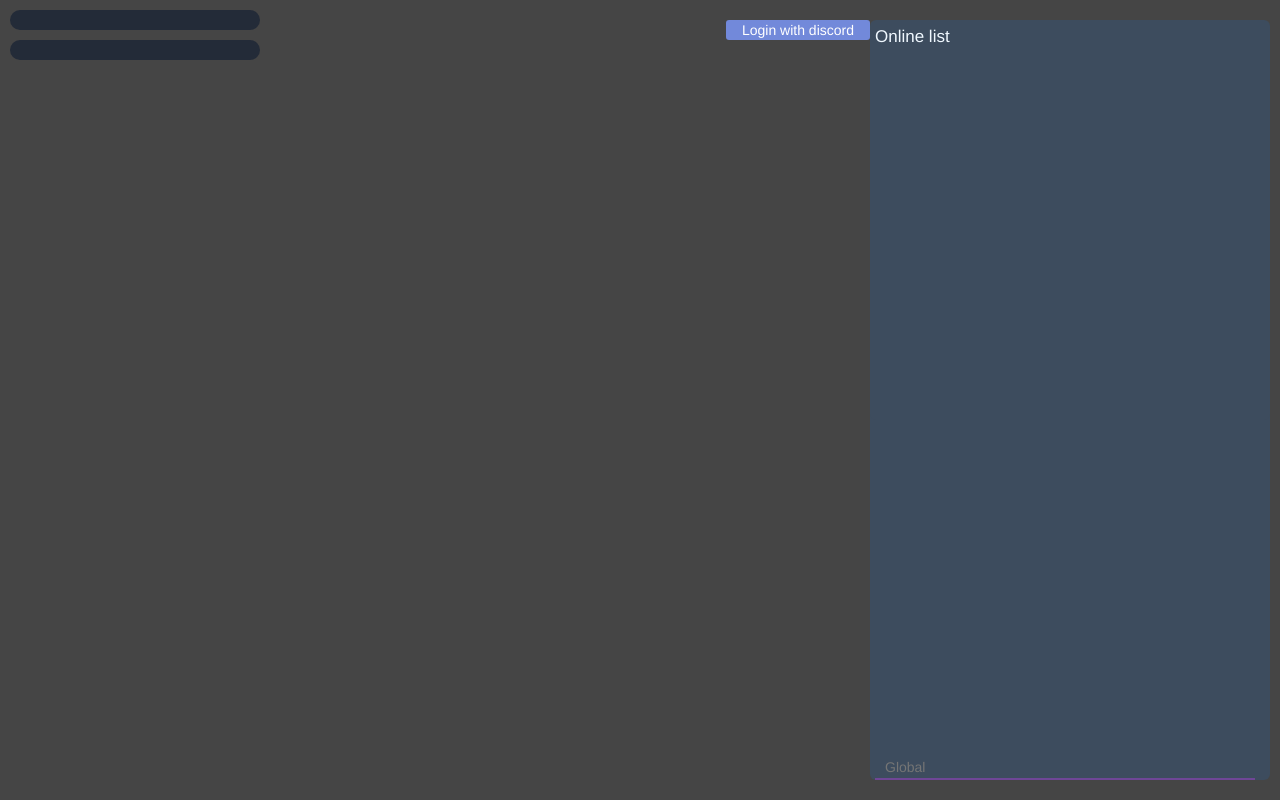
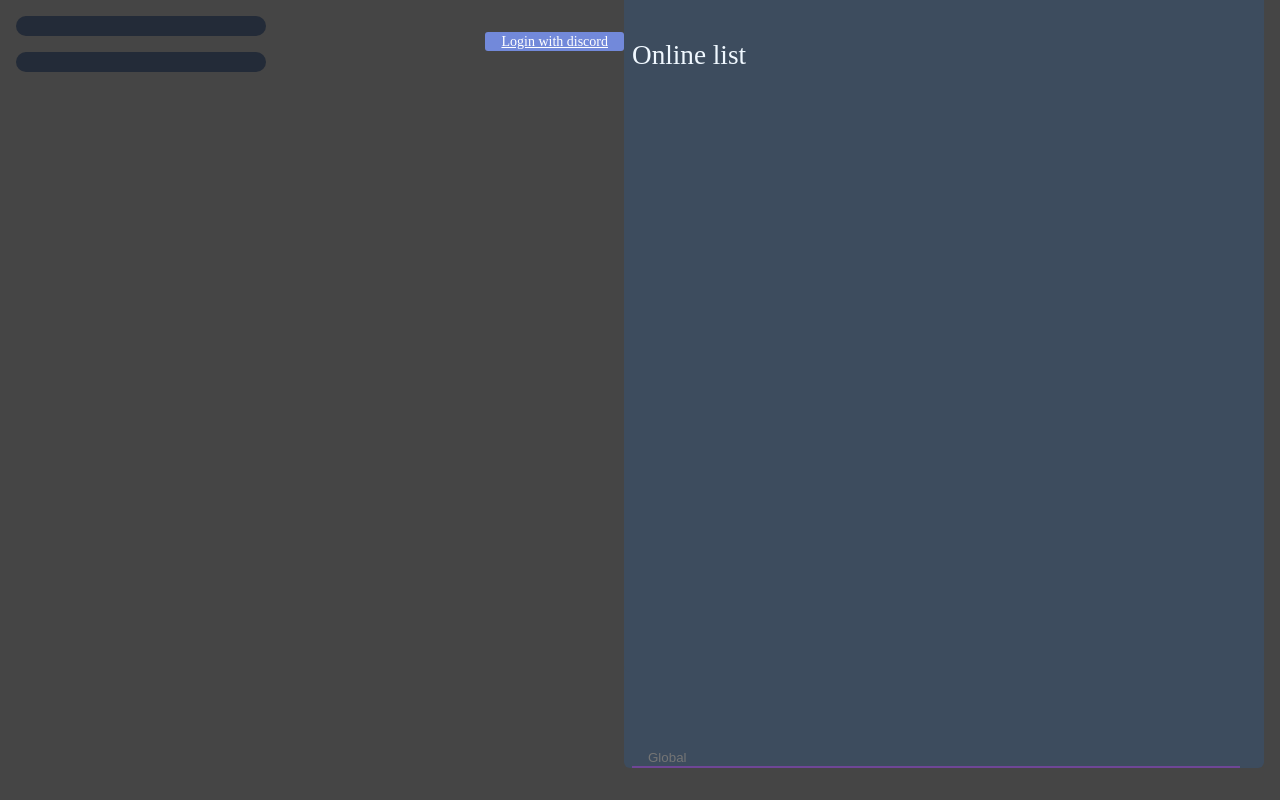
Before and after one commit to Nymmh/PapikaRPG, a website: page static/index.html in a window 1280 px wide. Drawn offline with nearby package versions, Linux system fonts and the light colour scheme; no server answers.

Commit message:
Removed bootstap

```diff
--- a/static/index.html
+++ b/static/index.html
@@ -3,7 +3,6 @@
 	<head>
 		<meta charset="utf-8" />
 		<title>Papika RPG</title>
-		<link rel="stylesheet" type="text/css" href="https://maxcdn.bootstrapcdn.com/bootstrap/3.3.6/css/bootstrap.min.css">
 		<link rel="stylesheet" type="text/css" href="css/style.css">
 		<link rel="shortcut icon" type="image/png" href="/images/fav.png"/>
 		<meta name=viewport content="width=device-width, initial-scale=1">
```
